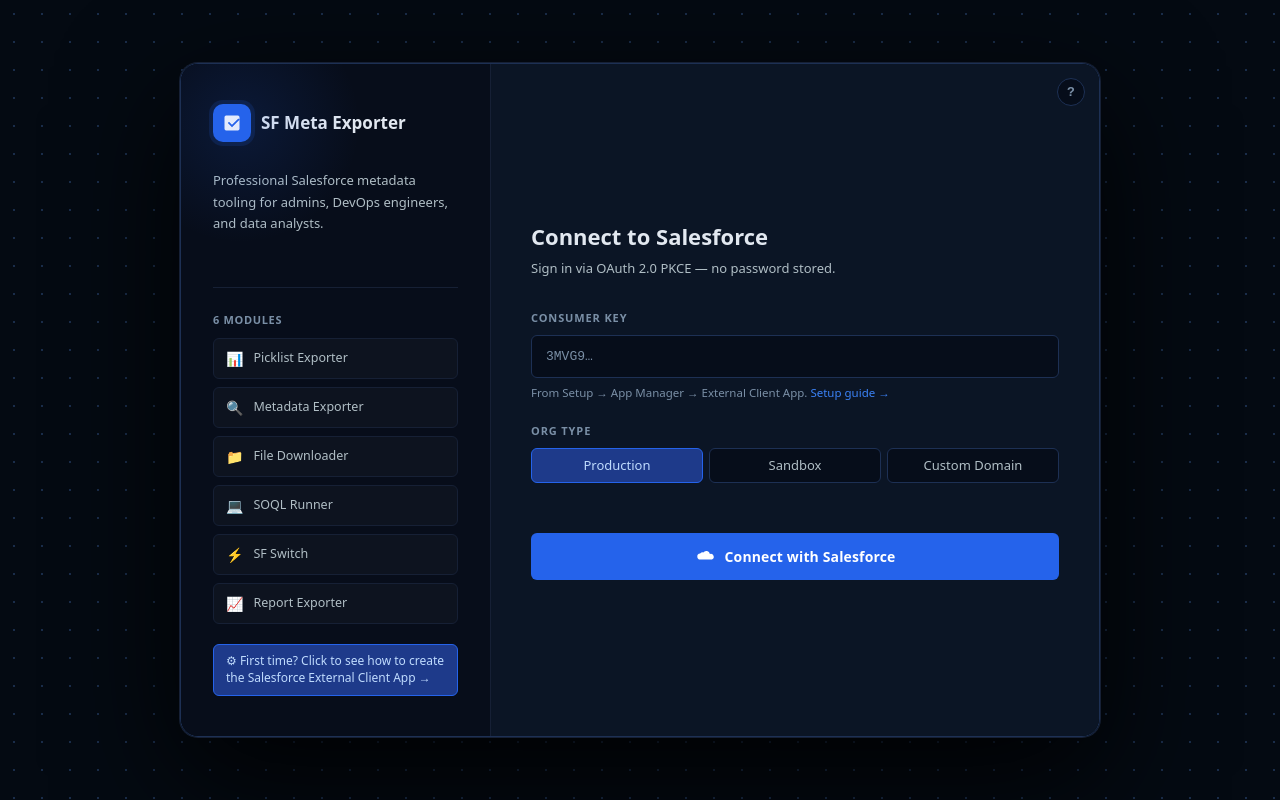
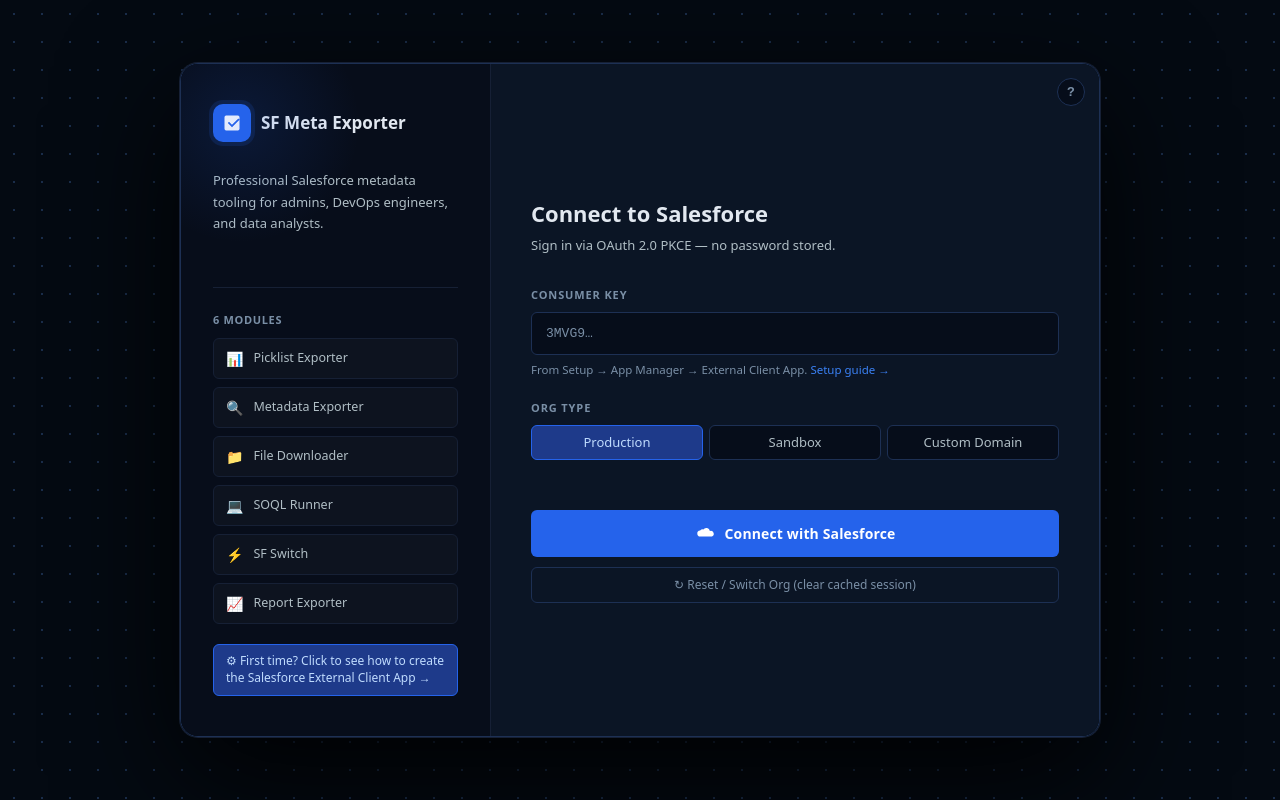
Before and after one commit to nahid619/SF-Meta-Exporter, a Next.js app: page /login in a window 1280 px wide. Built offline with nearby package versions, Linux system fonts and the light colour scheme.

Commit message:
Implement session reset and loading indicators
Add reset functionality and handle loading states

```diff
--- a/app/(auth)/login/page.js
+++ b/app/(auth)/login/page.js
@@ -1,3 +1,4 @@
+// app/(auth)/login/page.js
 'use client'
 
 import { useState, useEffect, useRef } from 'react'
@@ -76,6 +77,7 @@
   const [error,         setError]         = useState(null)
   const [statusMsg,     setStatusMsg]     = useState(null)
   const [showGuide,     setShowGuide]     = useState(false)
+  const [isResetting,   setIsResetting]   = useState(false)
 
   const popupRef = useRef(null)
   const pollRef  = useRef(null)
@@ -87,8 +89,23 @@
 
   useEffect(() => () => {
     clearInterval(pollRef.current)
-    popupRef.current?.close?.()
+    try { popupRef.current?.close?.() } catch {}
+    popupRef.current = null
   }, [])
+
+  /**
+   * Builds the Salesforce session-logout URL for the currently selected org.
+   * Hitting this in a hidden popup clears the SF SSO cookie so the next
+   * authorize attempt can't be silently auto-approved against the wrong org.
+   */
+  function buildSfLogoutUrl() {
+    if (orgType === 'sandbox')    return 'https://test.salesforce.com/secur/logout.jsp'
+    if (orgType === 'custom' && customDomain.trim()) {
+      const host = customDomain.replace(/^https?:\/\//, '').replace(/\/$/, '').trim()
+      return `https://${host}/secur/logout.jsp`
+    }
+    return 'https://login.salesforce.com/secur/logout.jsp'
+  }
 
   async function handleLogin() {
     if (!consumerKey.trim()) {
@@ -99,7 +116,10 @@
     setIsLoading(true)
     setError(null)
     setStatusMsg(null)
-    localStorage.setItem('sfmeta_consumer_key', consumerKey.trim())
+
+    // NOTE: we used to save the consumer key to localStorage here, before we
+    // knew it was valid. That made invalid keys sticky across page refreshes.
+    // It's now saved only after a successful exchange (see LOGIN_SUCCESS).
 
     try {
       const res  = await fetch('/api/auth/initiate', {
@@ -111,12 +131,20 @@
 
       if (data.error) { setError(data.error); setIsLoading(false); return }
 
+      // Close any leftover popup from a previous attempt before opening a new
+      // one. Combined with the unique window name below, this guarantees the
+      // user gets a fresh popup every time, never a reused stale one.
+      try { popupRef.current?.close() } catch {}
+      popupRef.current = null
+
       const w = 620, h = 720
       const left = Math.round((window.screen.width - w) / 2)
       const top  = Math.round((window.screen.height - h) / 2)
 
+      // Unique window name per attempt — defeats browser named-target reuse.
+      const popupName = `sfmeta_auth_${Date.now()}`
       popupRef.current = window.open(
-        data.authUrl, 'sfmeta_auth',
+        data.authUrl, popupName,
         `width=${w},height=${h},left=${left},top=${top},toolbar=no,menubar=no,location=no`
       )
 
@@ -126,12 +154,18 @@
         return
       }
 
+      // Bring the popup to the front. Without this, on some browsers a reused
+      // or backgrounded popup stays hidden behind the main window.
+      try { popupRef.current.focus() } catch {}
+
       setStatusMsg('Waiting for Salesforce login in popup…')
 
       function handleMessage(evt) {
         if (evt.origin !== window.location.origin) return
         if (evt.data === 'LOGIN_SUCCESS') {
           cleanup()
+          // Only persist the consumer key now that we know it works.
+          localStorage.setItem('sfmeta_consumer_key', consumerKey.trim())
           setStatusMsg('✓ Connected! Loading dashboard…')
           setTimeout(() => router.push('/dashboard'), 700)
         } else if (typeof evt.data === 'string' && evt.data.startsWith('LOGIN_ERROR:')) {
@@ -153,10 +187,58 @@
       function cleanup() {
         window.removeEventListener('message', handleMessage)
         clearInterval(pollRef.current)
+        popupRef.current = null
       }
     } catch (err) {
       setError(err.message)
       setIsLoading(false)
+    }
+  }
+
+  /**
+   * "Start fresh" — gives the user an explicit recovery path when something
+   * has gone sideways. Clears:
+   *   1. Our own iron-session cookie (server-side)
+   *   2. The saved consumer key in localStorage
+   *   3. The Salesforce SSO cookie (best-effort, via hidden popup to /secur/logout.jsp)
+   *   4. Any in-memory error / status state on this page
+   */
+  async function handleReset() {
+    if (isResetting) return
+    setIsResetting(true)
+    setError(null)
+    setStatusMsg('Clearing session…')
+
+    try {
+      // 1. Nuke our own session
+      await fetch('/api/auth/logout', { method: 'POST' }).catch(() => {})
+
+      // 2. Clear locally-cached consumer key
+      try { localStorage.removeItem('sfmeta_consumer_key') } catch {}
+      setConsumerKey('')
+
+      // 3. Best-effort: log the browser out of Salesforce. Different orgs
+      //    require different logout URLs, so we use the currently selected
+      //    one. Opens in a tiny offscreen popup and closes itself.
+      const logoutUrl = buildSfLogoutUrl()
+      const lw = window.open(
+        logoutUrl, `sf_logout_${Date.now()}`,
+        'width=420,height=300,left=-2000,top=-2000'
+      )
+      setTimeout(() => { try { lw?.close() } catch {} }, 1800)
+
+      // 4. Reset any popup state we were holding
+      try { popupRef.current?.close() } catch {}
+      popupRef.current = null
+      clearInterval(pollRef.current)
+
+      setStatusMsg('✓ Cleared. You can connect again with a fresh session.')
+      setTimeout(() => setStatusMsg(null), 2500)
+    } catch (err) {
+      setError(`Reset failed: ${err.message}`)
+    } finally {
+      setIsLoading(false)
+      setIsResetting(false)
     }
   }
 
@@ -311,17 +393,40 @@
               </div>
             )}
 
-            {/* Button */}
+            {/* Connect button */}
             <button
               type="button"
               className="btn-primary"
               onClick={handleLogin}
-              disabled={isLoading}
+              disabled={isLoading || isResetting}
             >
               {isLoading
                 ? <><div className="spinner" /> Waiting for Salesforce…</>
                 : <>{SF_CLOUD} Connect with Salesforce</>
               }
+            </button>
+
+            {/* Reset / Start Fresh — explicit recovery path */}
+            <button
+              type="button"
+              onClick={handleReset}
+              disabled={isResetting}
+              title="Clear cached session and Salesforce login. Use this if you're switching orgs or got stuck on an error."
+              style={{
+                marginTop: '10px',
+                width: '100%',
+                padding: '8px 12px',
+                background: 'transparent',
+                border: '1px solid var(--border-hi)',
+                borderRadius: 'var(--radius-sm)',
+                color: 'var(--text-3)',
+                fontSize: '12px',
+                cursor: isResetting ? 'wait' : 'pointer',
+                fontFamily: 'var(--font-outfit)',
+                opacity: isResetting ? 0.6 : 1,
+              }}
+            >
+              {isResetting ? 'Clearing…' : '↻ Reset / Switch Org (clear cached session)'}
             </button>
 
             {error && <div className="form-error">⚠ {error}</div>}
```
